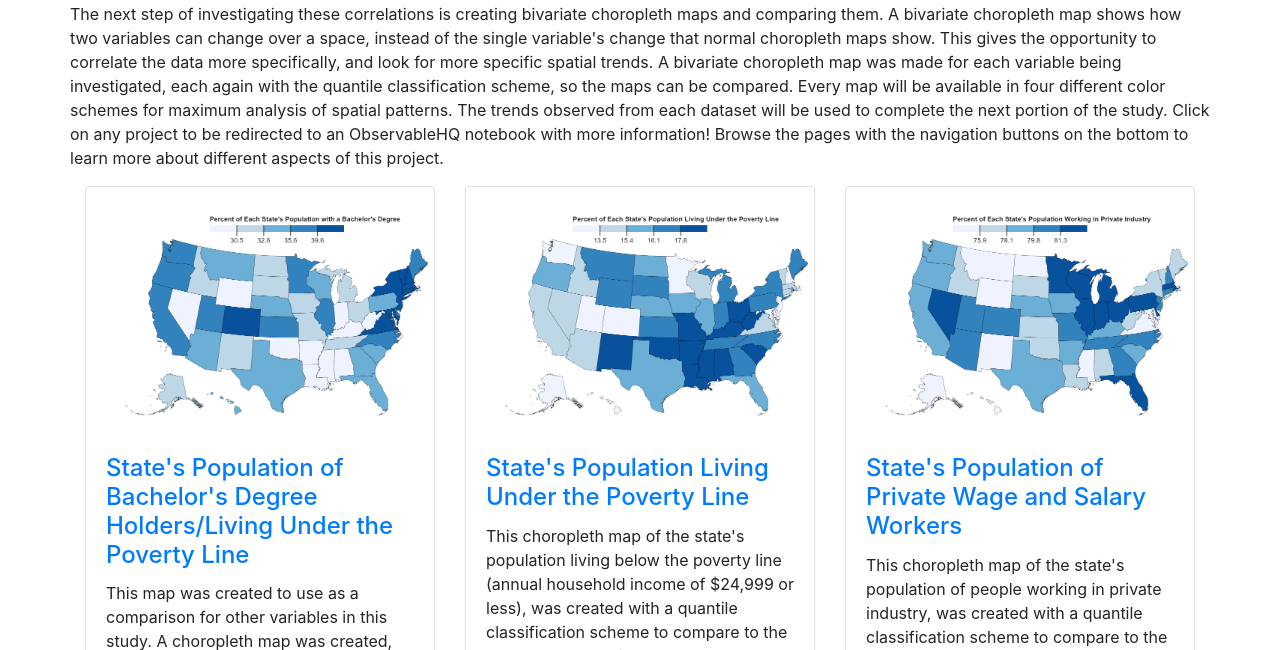
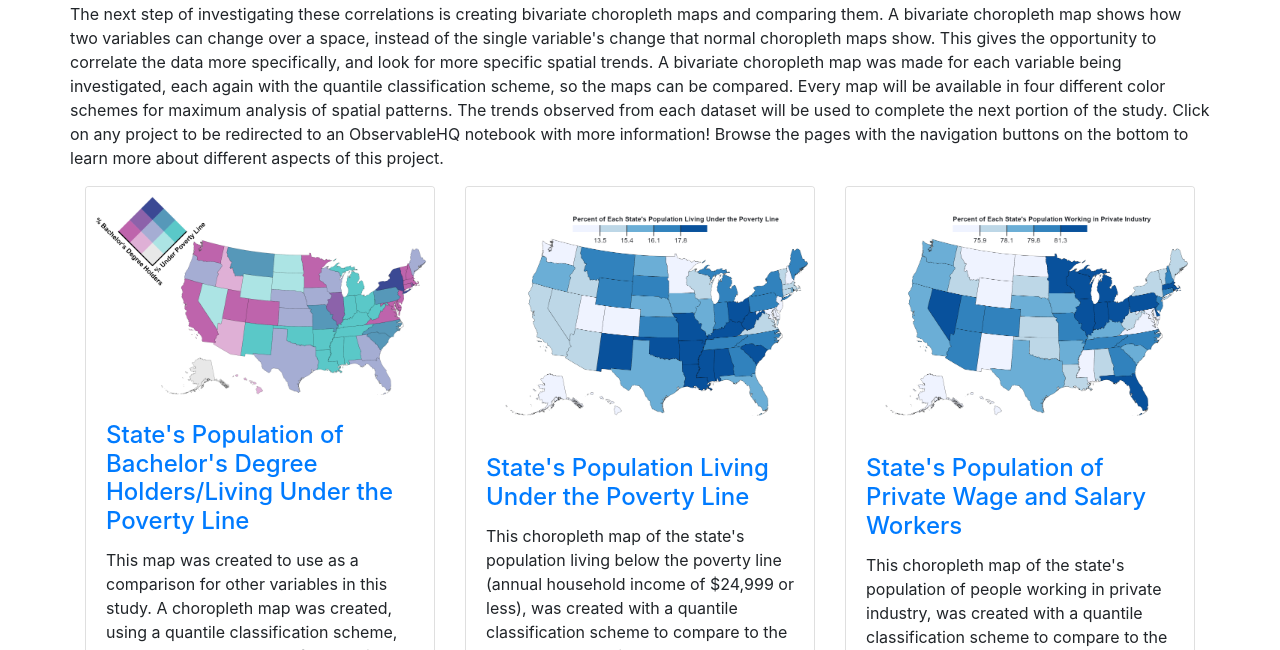
Before and after one commit to casie-meyer/educationeffects_cm, a website: page index3.html in a window 1280 px wide. Shown: the part 150-800 px from the top of the page. Drawn offline with Linux system fonts and the light colour scheme.

Commit message:
Update index3.html

```diff
--- a/index3.html
+++ b/index3.html
@@ -69,7 +69,7 @@
       <div class="row">
         <div class="col-lg-4 col-sm-6 portfolio-item">
           <div class="card h-100">
-            <a href="https://observablehq.com/d/4eace2eee3882123"><img class="card-img-top" src="files/bachpctcm.png" alt=""></a>
+            <a href="https://observablehq.com/d/4eace2eee3882123"><img class="card-img-top" src="files/bachpctpovpct.png" alt=""></a>
             <div class="card-body">
               <h4 class="card-title">
                 <a href="https://observablehq.com/d/4eace2eee3882123">State's Population of Bachelor's Degree Holders/Living Under the Poverty Line</a>
```
